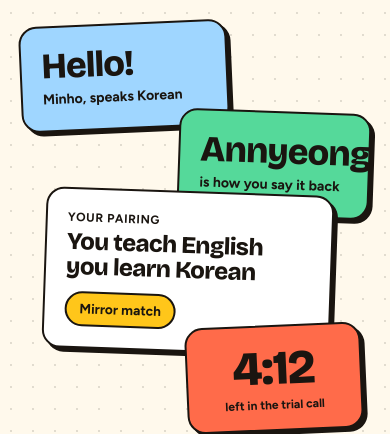
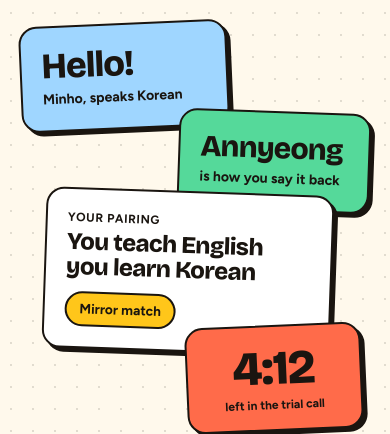
Before and after one commit to JavohirMX/speakle, a Django app: page / in a window 390 px wide. Shown: the part 614-1048 px from the top of the page. Run offline with Django 5.2, Linux system fonts and the light colour scheme; data comes from the database, SQL or seed files in the repository; data that the repository does not hold is empty; parts of the project's set-up code (start-up, migrations or seed data) failed here and were passed over.

Commit message:
Stop the Annyeong sticker text clipping on mobile
The greeting word overflowed its card content box by about 22px at
text-4xl on small screens and, with the card's rotation, read as cut
off at the viewport edge. Scale the heading down one step below the
sm breakpoint (text-3xl sm:text-4xl); desktop rendering unchanged.

```diff
--- a/main/templates/main/home.html
+++ b/main/templates/main/home.html
@@ -40,7 +40,7 @@
         <p class="text-sm font-bold mt-1">Minho, speaks Korean</p>
       </div>
       <div class="sticker absolute right-0 top-24 sm:top-16 w-48 sm:w-56 p-5 tilt-r" style="background:var(--mint)">
-        <p class="font-display text-4xl">Annyeong</p>
+        <p class="font-display text-3xl sm:text-4xl">Annyeong</p>
         <p class="text-sm font-bold mt-1">is how you say it back</p>
       </div>
       <div class="sticker absolute left-6 top-44 sm:top-48 w-72 p-5 tilt-r">
```
